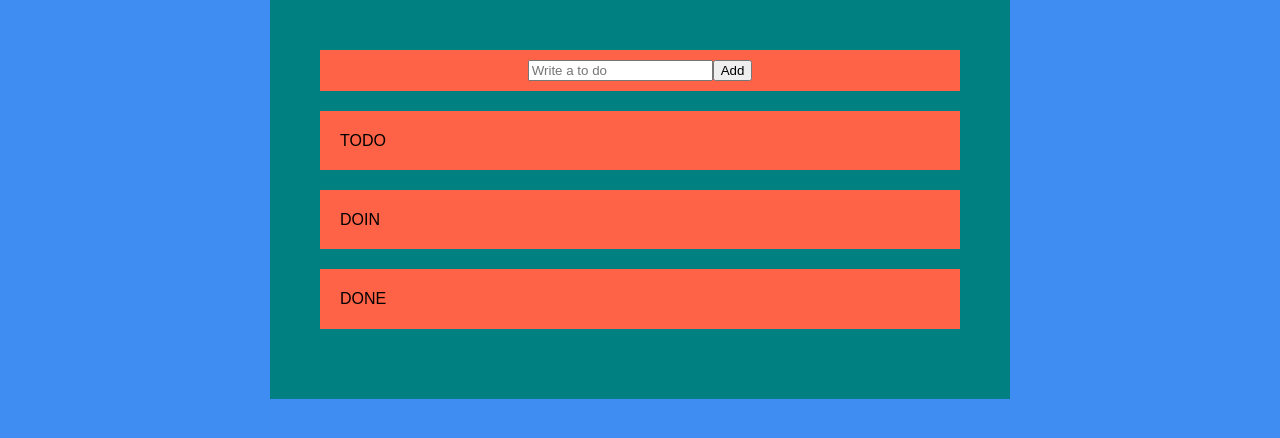
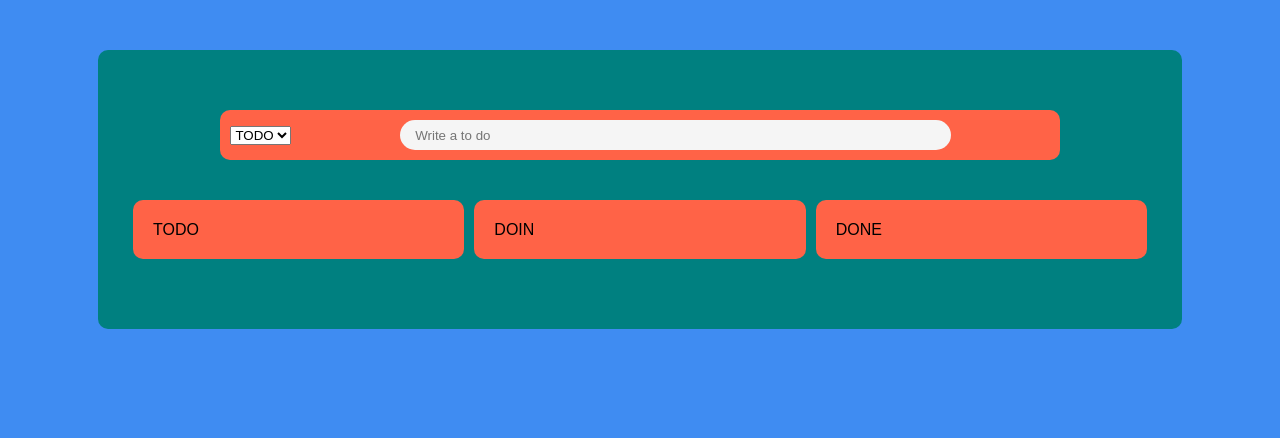
Before and after one commit to zizimoos/20220201_reactjs-master-todo, a React (Create React App) app: page / in a window 1280 px wide. Shown: the top 438 px of the page. Built offline with nearby package versions, Linux system fonts and the light colour scheme.

Commit message:
done UI & save localstorage

```diff
--- a/src/components/CreateTodo/CreateTodo.tsx
+++ b/src/components/CreateTodo/CreateTodo.tsx
@@ -1,20 +1,36 @@
-import React from "react";
-import {
-  DragDropContext,
-  Draggable,
-  Droppable,
-  DropResult,
-} from "react-beautiful-dnd";
 import { useRecoilState, useRecoilValue } from "recoil";
 import styled from "styled-components";
 import { Categories, toDoState, todoStateSelector } from "../../atoms";
 import InputTodoForm from "./InputTodoForm";
 import TodoCard from "./TodoCard";
 
+const Container = styled.div`
+  width: 80%;
+  height: 100%;
+  margin-top: 50px;
+  padding: 30px;
+  padding-top: 50px;
+  display: flex;
+  flex-direction: column;
+  justify-content: center;
+  align-items: center;
+  border-radius: 10px;
+  background-color: teal;
+`;
+const Boards = styled.div`
+  width: 100%;
+  display: flex;
+  flex-direction: row;
+  justify-content: center;
+  align-items: flex-start;
+  margin: 20px 0;
+`;
+
 const Board = styled.div`
-  margin: 20px auto;
+  width: 600px;
+  margin: 20px 5px;
   padding: 20px;
-  width: 600px;
+  border-radius: 10px;
   background-color: tomato;
 `;
 
@@ -22,8 +38,9 @@ function CreateTodo() {
   const [todoList, _] = useRecoilState(toDoState);
   const [TODO, DOIN, DONE] = useRecoilValue(todoStateSelector);
   return (
-    <div style={{ padding: "50px", backgroundColor: "teal" }}>
+    <Container>
       <InputTodoForm />
+      <Boards>
         <Board>
           <div>{Categories.TODO}</div>
           {TODO.map((todoItem) => (
@@ -42,7 +59,8 @@ function CreateTodo() {
             <TodoCard key={todoItem.id} {...todoItem} />
           ))}
         </Board>
-    </div>
+      </Boards>
+    </Container>
   );
 }
 
--- a/src/components/CreateTodo/InputTodoForm.tsx
+++ b/src/components/CreateTodo/InputTodoForm.tsx
@@ -1,19 +1,61 @@
 import { useForm } from "react-hook-form";
 import { useRecoilState, useRecoilValue } from "recoil";
-import { Categories, toDoState, todoStateSelector } from "../../atoms";
+import {
+  Categories,
+  toDoState,
+  todoStateSelector,
+  categoryState,
+} from "../../atoms";
+import styled from "styled-components";
 
 interface IForm {
   todo: string;
 }
 
+const Container = styled.div`
+  width: 80%;
+  height: 100%;
+  margin-top: 10px;
+  padding: 10px;
+  display: flex;
+  flex-direction: row;
+  justify-content: center;
+  align-items: center;
+  border-radius: 10px;
+  background-color: tomato;
+`;
+
+const InputDiv = styled.input`
+  width: 70%;
+  height: 20px;
+  margin-left: 10px;
+  padding: 5px;
+  padding-left: 15px;
+  border-radius: 20px;
+  background-color: #f5f5f5;
+  border: none;
+  &:focus {
+    outline: none;
+  }
+`;
+
+const FormStyled = styled.form`
+  width: 100%;
+  display: flex;
+  flex-direction: row;
+  justify-content: center;
+  align-items: center;
+`;
+
 const InputTodoForm = () => {
   const { register, handleSubmit, setValue } = useForm<IForm>();
   const [todoList, setTodoList] = useRecoilState(toDoState);
   const [TODO, DOIN, DONE] = useRecoilValue(todoStateSelector);
+  const [category, setCategory] = useRecoilState(categoryState);
 
   const handleValid = ({ todo }: IForm) => {
     setTodoList((oldToDos) => [
-      { id: Date.now(), text: todo, category: "TODO" },
+      { id: Date.now(), text: todo, category: category },
       ...oldToDos,
     ]);
     setValue("todo", "");
@@ -22,25 +64,34 @@ const InputTodoForm = () => {
   localStorage.setItem(Categories.TODO, JSON.stringify(TODO));
   localStorage.setItem(Categories.DOIN, JSON.stringify(DOIN));
   localStorage.setItem(Categories.DONE, JSON.stringify(DONE));
+
+  const onInput = (event: React.FormEvent<HTMLSelectElement>) => {
+    const {
+      currentTarget: { value },
+    } = event;
+    setCategory(value as Categories);
+  };
+
   return (
-    <div
-      style={{
-        backgroundColor: "tomato",
-        display: "flex",
-        justifyContent: "center",
-        padding: "10px",
-      }}
-    >
-      <form onSubmit={handleSubmit(handleValid)}>
-        <input
+    <Container>
+      <select onInput={onInput}>
+        <option value="TODO">TODO</option>
+        <option value="DOIN">DOIN</option>
+        <option value="DONE">DONE</option>
+      </select>
+
+      <FormStyled onSubmit={handleSubmit(handleValid)}>
+        <InputDiv
           {...register("todo", {
             required: "Please write a To Do",
           })}
           placeholder="Write a to do"
         />
-        <button>Add</button>
-      </form>
-    </div>
+        {/* <div>
+          <button>Add</button>
+        </div> */}
+      </FormStyled>
+    </Container>
   );
 };
 export default InputTodoForm;
--- a/src/components/CreateTodo/TodoCard.tsx
+++ b/src/components/CreateTodo/TodoCard.tsx
@@ -6,11 +6,32 @@ import { useRecoilState } from "recoil";
 const Container = styled.div`
   width: 100%;
   min-width: 290px;
+  max-width: 290px;
   margin-top: 10px;
   padding: 5px;
+  border-radius: 5px;
   display: flex;
+  flex-direction: column;
   justify-content: space-between;
   background-color: #f5f5f5;
+`;
+const TextBox = styled.div`
+  width: 290px;
+  height: 100%;
+  text-align: start;
+  padding: 5px;
+  font-size: 14px;
+  display: flex;
+  flex-direction: row;
+  justify-content: flex-start;
+  align-items: center;
+`;
+
+const Buttons = styled.div`
+  display: flex;
+  flex-direction: row;
+  justify-content: flex-end;
+  align-items: center;
 `;
 
 const TodoCard = ({ text, category, id }: IToDo) => {
@@ -33,12 +54,24 @@ const TodoCard = ({ text, category, id }: IToDo) => {
       return [...copyTodos];
     });
   };
+
+  const onDelete = (event: React.MouseEvent<HTMLButtonElement>) => {
+    const {
+      currentTarget: { name },
+    } = event;
+    setNewCategory((oldToDos) => {
+      const copyTodos = [...oldToDos];
+      const targetIndex = copyTodos.findIndex((todo) => todo.id === id);
+      copyTodos.splice(targetIndex, 1);
+
+      return [...copyTodos];
+    });
+  };
+
   return (
     <Container>
-      <div>
-        {category} : {text} : {id}
-      </div>
-      <div>
+      <TextBox>{text}</TextBox>
+      <Buttons>
         {category !== "TODO" && (
           <button name="TODO" onClick={onClick}>
             TODO
@@ -54,8 +87,8 @@ const TodoCard = ({ text, category, id }: IToDo) => {
             DONE
           </button>
         )}
-        <button>DEL</button>
-      </div>
+        <button onClick={onDelete}>DEL</button>
+      </Buttons>
     </Container>
   );
 };
```
Lines whose indentation alone changed are shown as unchanged.
